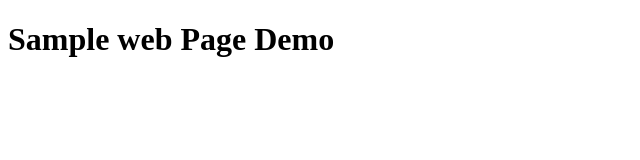
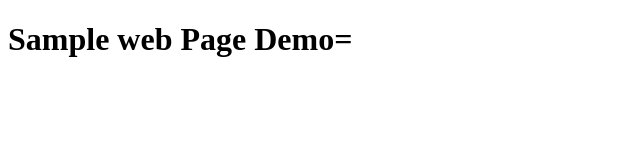
Before and after one commit to WebTechnology15/MiniProject, a plain HTML site: page Index.html in a window 1280 px wide. Shown: the full height of the page, 0-640 px from the left. Drawn offline with Linux system fonts and the light colour scheme.

Commit message:
demo commit

```diff
--- a/Index.html
+++ b/Index.html
@@ -7,6 +7,6 @@
     <title>Mini Project</title>
 </head>
 <body>
-    <h1>Sample web Page Demo</h1>
+    <h1>Sample web Page Demo=</h1>
 </body>
 </html>
```
